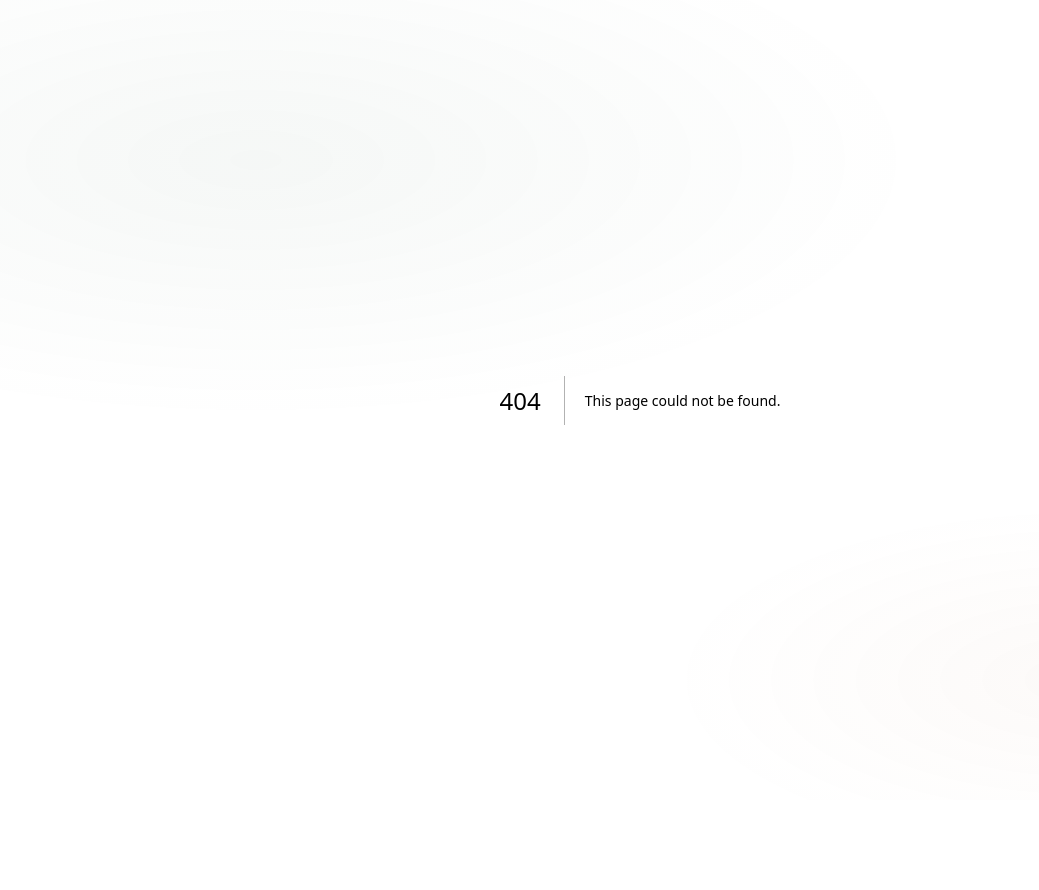
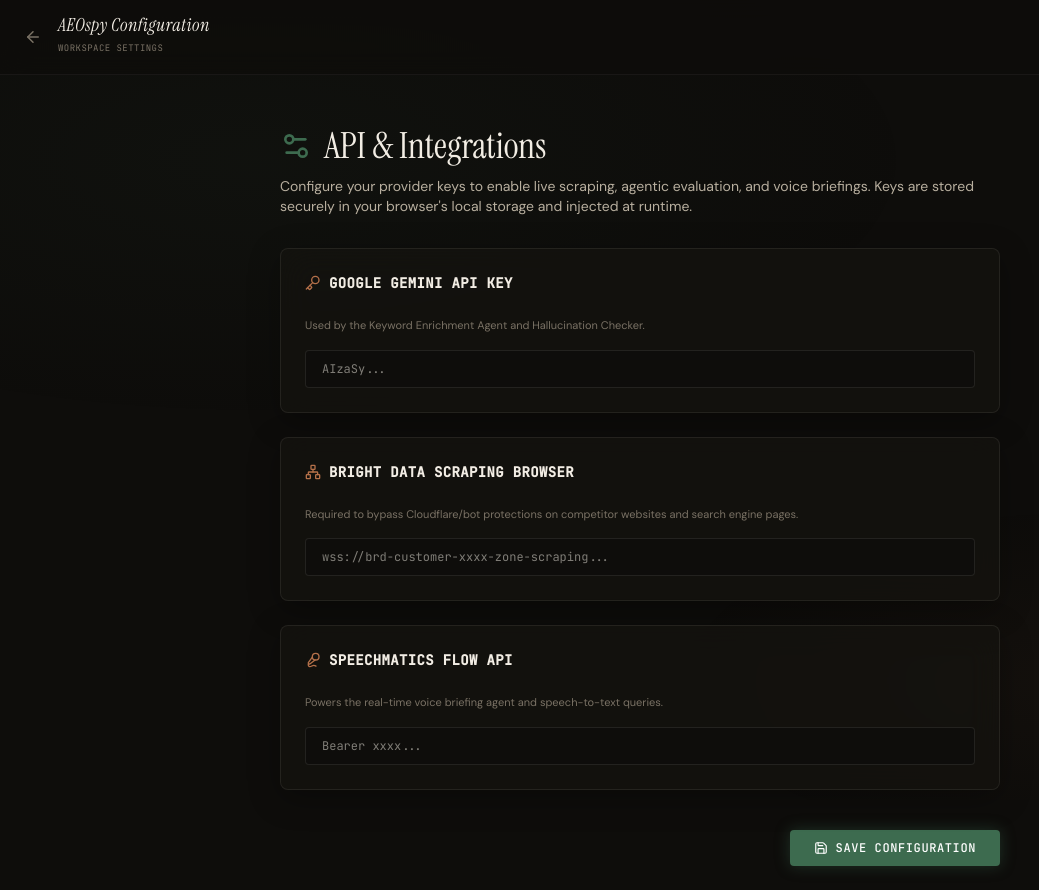
Before and after one commit to Shikhyy/AEOspy, a Next.js app: page /settings in a window 1280 px wide. Before the commit this address had no page. Shown: the whole page, without its empty margins (0-1039 px from the left). Before the commit the page ends 800 px from the top, so only its background shows below. Built offline with nearby package versions, Linux system fonts and the light colour scheme.

Commit message:
feat: implement settings page for api key management

```diff
--- a/src/app/page.tsx
+++ b/src/app/page.tsx
@@ -20,7 +20,8 @@
   MicOff,
   ArrowRight,
   Globe,
-  Plus
+  Plus,
+  Settings2
 } from "lucide-react";
 import Link from "next/link";
 
@@ -788,6 +789,9 @@
           <Link href="/history" className="text-xs font-mono text-[var(--color-ink-secondary)] hover:text-white transition flex items-center gap-1 border border-transparent hover:border-[var(--color-border-default)] px-3 py-1.5 rounded">
             <Clock size={12} /> History
           </Link>
+          <Link href="/settings" className="text-xs font-mono text-[var(--color-ink-secondary)] hover:text-white transition flex items-center gap-1 border border-transparent hover:border-[var(--color-border-default)] px-3 py-1.5 rounded">
+            <Settings2 size={12} /> Settings
+          </Link>
         </div>
       </header>
 
--- /dev/null
+++ b/src/app/settings/page.tsx
@@ -0,0 +1,161 @@
+"use client";
+
+import React, { useState, useEffect } from "react";
+import { motion } from "framer-motion";
+import { ArrowLeft, Save, Key, Network, Mic2, Settings2, ShieldCheck } from "lucide-react";
+import Link from "next/link";
+
+export default function SettingsPage() {
+  const [keys, setKeys] = useState({
+    gemini: "",
+    speechmatics: "",
+    brightdata: "",
+  });
+
+  const [saved, setSaved] = useState(false);
+
+  useEffect(() => {
+    // Load existing keys from localStorage if they exist
+    const savedKeys = localStorage.getItem("aeospy_api_keys");
+    if (savedKeys) {
+      try {
+        setKeys(JSON.parse(savedKeys));
+      } catch (e) {
+        // invalid JSON
+      }
+    }
+  }, []);
+
+  const handleSave = () => {
+    localStorage.setItem("aeospy_api_keys", JSON.stringify(keys));
+    setSaved(true);
+    setTimeout(() => setSaved(false), 3000);
+  };
+
+  return (
+    <div className="relative min-h-screen font-body flex flex-col justify-start overflow-hidden">
+      {/* Header */}
+      <header className="relative z-10 px-6 py-4 flex justify-between items-center border-b border-[var(--color-border-subtle)] bg-[var(--color-bg-base)]/80 backdrop-blur-md">
+        <div className="flex items-center gap-4">
+          <Link
+            href="/"
+            className="text-[var(--color-ink-tertiary)] hover:text-white transition"
+          >
+            <ArrowLeft size={18} />
+          </Link>
+          <div>
+            <h1 className="font-display italic text-lg tracking-wide leading-none">
+              AEOspy Configuration
+            </h1>
+            <span className="text-[9px] font-mono text-[var(--color-ink-tertiary)] uppercase tracking-wider">
+              Workspace Settings
+            </span>
+          </div>
+        </div>
+      </header>
+
+      {/* Main Container */}
+      <main className="flex-1 relative z-10 flex flex-col items-center w-full max-w-3xl mx-auto p-6 pt-12">
+        <div className="w-full mb-8">
+          <h2 className="font-display text-4xl text-[var(--color-ink-primary)] font-light leading-tight flex items-center gap-3">
+            <Settings2 className="text-[var(--color-accent-primary)]" size={32} />
+            API & Integrations
+          </h2>
+          <p className="text-sm text-[var(--color-ink-secondary)] mt-2">
+            Configure your provider keys to enable live scraping, agentic evaluation, and voice briefings.
+            Keys are stored securely in your browser's local storage and injected at runtime.
+          </p>
+        </div>
+
+        <div className="w-full flex flex-col gap-6">
+          <motion.div
+            initial={{ opacity: 0, y: 10 }}
+            animate={{ opacity: 1, y: 0 }}
+            className="glass-panel p-6 rounded-lg flex flex-col gap-4"
+          >
+            <div className="flex items-center gap-2 mb-2">
+              <Key size={16} className="text-[var(--color-accent-copper)]" />
+              <h3 className="font-mono text-sm text-[var(--color-ink-primary)] font-semibold uppercase tracking-wide">
+                Google Gemini API Key
+              </h3>
+            </div>
+            <p className="text-[11px] text-[var(--color-ink-tertiary)]">
+              Used by the Keyword Enrichment Agent and Hallucination Checker.
+            </p>
+            <input
+              type="password"
+              placeholder="AIzaSy..."
+              value={keys.gemini}
+              onChange={(e) => setKeys({ ...keys, gemini: e.target.value })}
+              className="bg-[var(--color-bg-base)] border border-[var(--color-border-default)] focus:border-[var(--color-accent-primary)] rounded px-4 py-2.5 text-xs text-[var(--color-ink-primary)] outline-none font-mono w-full transition-colors"
+            />
+          </motion.div>
+
+          <motion.div
+            initial={{ opacity: 0, y: 10 }}
+            animate={{ opacity: 1, y: 0 }}
+            transition={{ delay: 0.1 }}
+            className="glass-panel p-6 rounded-lg flex flex-col gap-4"
+          >
+            <div className="flex items-center gap-2 mb-2">
+              <Network size={16} className="text-[var(--color-accent-copper)]" />
+              <h3 className="font-mono text-sm text-[var(--color-ink-primary)] font-semibold uppercase tracking-wide">
+                Bright Data Scraping Browser
+              </h3>
+            </div>
+            <p className="text-[11px] text-[var(--color-ink-tertiary)]">
+              Required to bypass Cloudflare/bot protections on competitor websites and search engine pages.
+            </p>
+            <input
+              type="password"
+              placeholder="wss://brd-customer-xxxx-zone-scraping..."
+              value={keys.brightdata}
+              onChange={(e) => setKeys({ ...keys, brightdata: e.target.value })}
+              className="bg-[var(--color-bg-base)] border border-[var(--color-border-default)] focus:border-[var(--color-accent-primary)] rounded px-4 py-2.5 text-xs text-[var(--color-ink-primary)] outline-none font-mono w-full transition-colors"
+            />
+          </motion.div>
+
+          <motion.div
+            initial={{ opacity: 0, y: 10 }}
+            animate={{ opacity: 1, y: 0 }}
+            transition={{ delay: 0.2 }}
+            className="glass-panel p-6 rounded-lg flex flex-col gap-4"
+          >
+            <div className="flex items-center gap-2 mb-2">
+              <Mic2 size={16} className="text-[var(--color-accent-copper)]" />
+              <h3 className="font-mono text-sm text-[var(--color-ink-primary)] font-semibold uppercase tracking-wide">
+                Speechmatics Flow API
+              </h3>
+            </div>
+            <p className="text-[11px] text-[var(--color-ink-tertiary)]">
+              Powers the real-time voice briefing agent and speech-to-text queries.
+            </p>
+            <input
+              type="password"
+              placeholder="Bearer xxxx..."
+              value={keys.speechmatics}
+              onChange={(e) => setKeys({ ...keys, speechmatics: e.target.value })}
+              className="bg-[var(--color-bg-base)] border border-[var(--color-border-default)] focus:border-[var(--color-accent-primary)] rounded px-4 py-2.5 text-xs text-[var(--color-ink-primary)] outline-none font-mono w-full transition-colors"
+            />
+          </motion.div>
+
+          <div className="flex justify-end items-center gap-4 mt-4">
+            {saved && (
+              <span className="flex items-center gap-1.5 text-xs font-mono text-[var(--color-accent-primary-hover)] animate-pulse">
+                <ShieldCheck size={14} /> Keys Encrypted & Saved
+              </span>
+            )}
+            <motion.button
+              whileHover={{ scale: 1.02 }}
+              whileTap={{ scale: 0.98 }}
+              onClick={handleSave}
+              className="bg-[var(--color-accent-primary)] hover:bg-[var(--color-accent-primary-hover)] text-white text-xs font-mono font-medium px-6 py-2.5 rounded tracking-wider uppercase transition-all shadow-[0_0_15px_rgba(61,107,79,0.4)] flex items-center gap-2"
+            >
+              <Save size={14} /> Save Configuration
+            </motion.button>
+          </div>
+        </div>
+      </main>
+    </div>
+  );
+}
```
